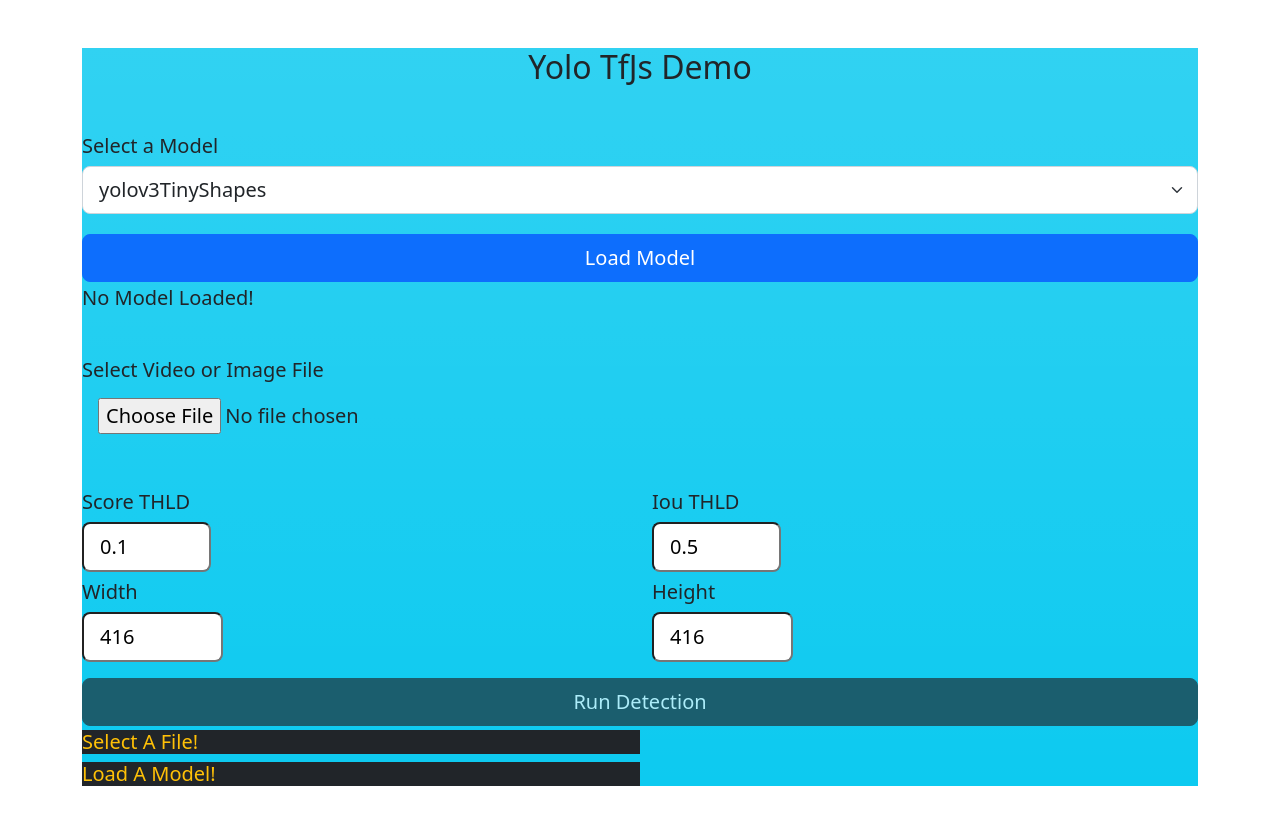
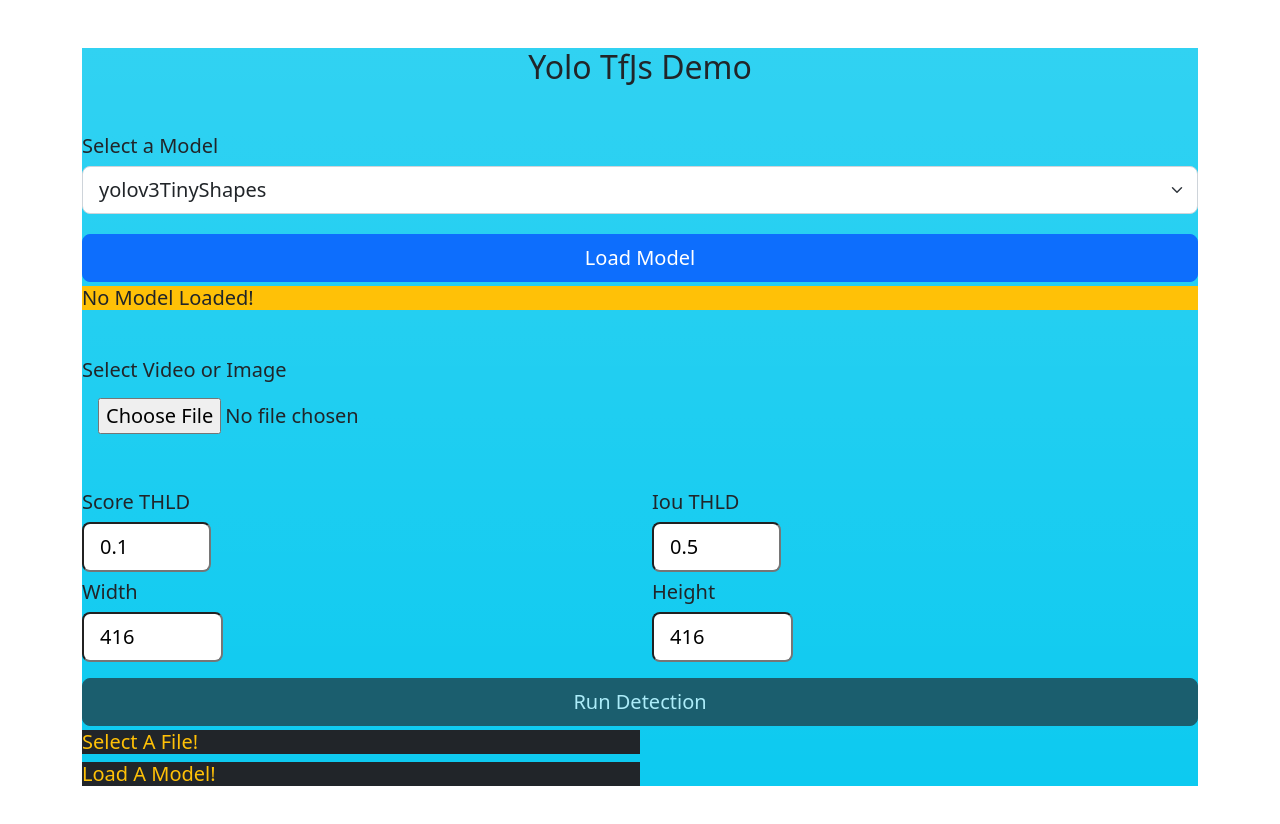
Before and after one commit to ronen-halevy/yolov3-tfjs-gui, a React (Create React App) app: page / in a window 1280 px wide. Shown: the top 824 px of the page. Built offline with nearby package versions, Linux system fonts and the light colour scheme; what @tensorflow/tfjs would draw is missing.

Commit message:
canel crossorigin anonymous clean getVideo css cosmetics

```diff
--- a/src/YoloV3.js
+++ b/src/YoloV3.js
@@ -56,18 +56,6 @@ export const YoloV3 = () => {
 		if (videoRef.current.currentTime >= videoRef.current.duration) {
 			cancelAnimationFrame(id);
 		}
-	};
-
-	const getVideo = () => {
-		navigator.mediaDevices
-			.getUserMedia({ video: {} })
-			.then((stream) => {
-				videoRef.current.srcObject = stream;
-				videoRef.current.play();
-			})
-			.catch((err) => {
-				console.error('error:', err);
-			});
 	};
 
 	const stopVideo = () => {
@@ -170,7 +158,6 @@ export const YoloV3 = () => {
 		// video.src =
 		// 	'https://archive.org/download/C.E.PriceCatWalksTowardCamera/cat_walks_toward_camera_512kb.mp4';
 
-		videoRef.current.crossorigin = 'anonymous';
 		videoRef.current.controls = true;
 		videoRef.current.muted = true;
 		videoRef.current.height = canvasHeight; // in px
@@ -333,14 +320,16 @@ export const YoloV3 = () => {
 							</div>
 
 							<div className='col'>
-								<div className='col-12 h5 mb-3'>{modelLoadedMessage}</div>
+								<div className='col-12 h5 mb-3 bg-warning'>
+									{modelLoadedMessage}
+								</div>
 							</div>
 						</div>
 
 						<div className='col mb-5'>
 							<div className='col'>
 								<label htmlFor='selectFile' className=' h5 '>
-									Select Video or Image File
+									Select Video or Image
 								</label>
 							</div>
 							<div className='col'>
@@ -529,6 +518,9 @@ export const YoloV3 = () => {
 					<canvas className='video' ref={canvasRefVideo} width='' height='' />
 				</div>
 			</div>
+			{/* <div className='customVideoTagClass '>
+				<video ref={videoRef} preload='auto'></video>
+			</div> */}
 		</div>
 	);
 };
```
